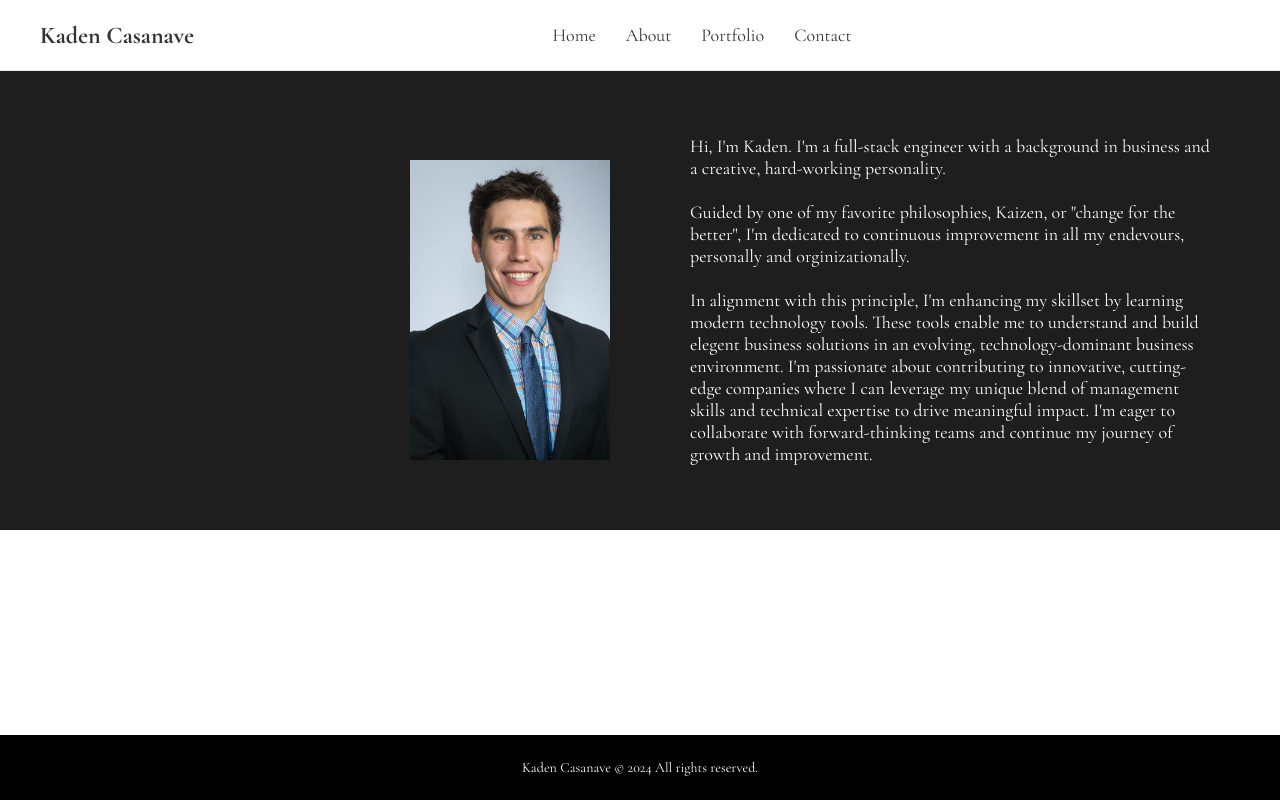
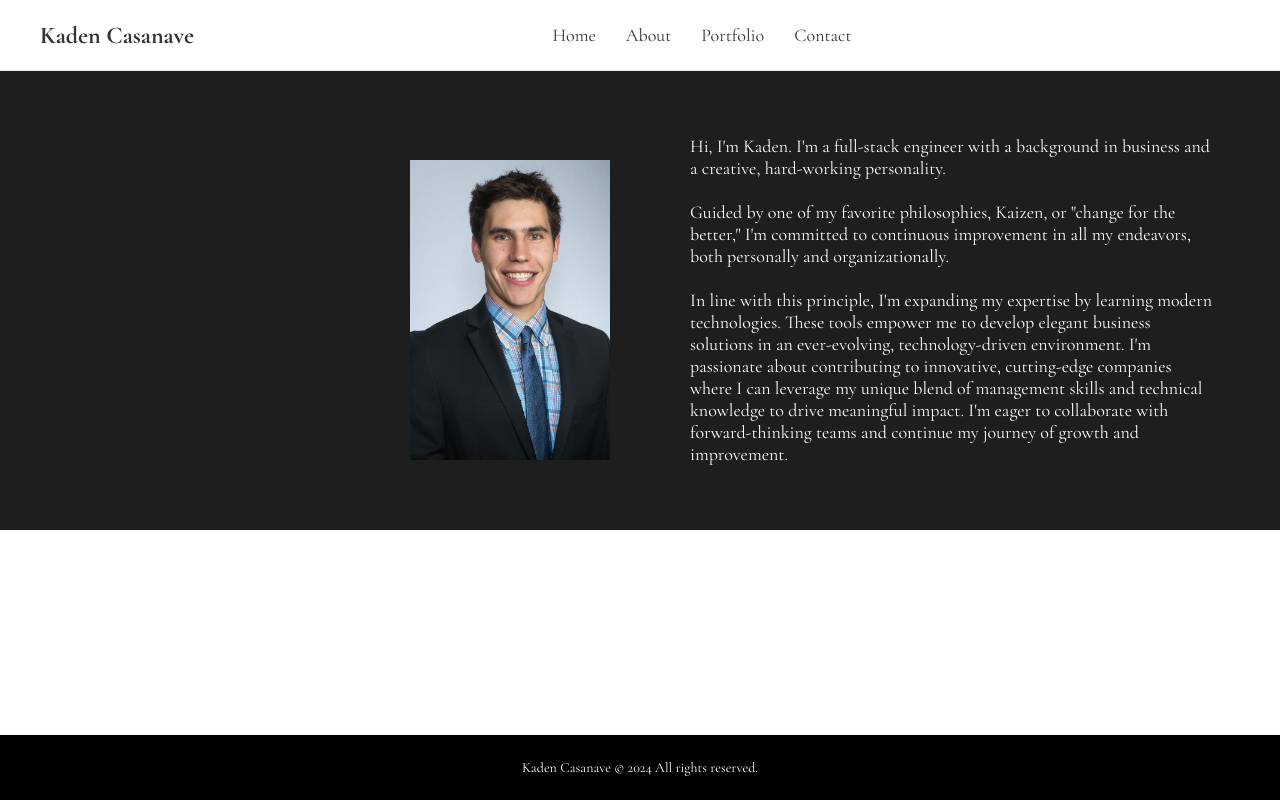
Before and after one commit to kadencas/site, a React (Create React App) app: page /about in a window 1280 px wide. Built offline with nearby package versions, Linux system fonts and the light colour scheme.

Commit message:
spelling

```diff
--- a/src/components/about/About.tsx
+++ b/src/components/about/About.tsx
@@ -7,12 +7,12 @@ export default function About() {
         <div className="about-section flex">
             <div className="about-content">
                 <img src="/photos/headshot.jpg" alt="Kaden Headshot" className="about-image" />
-                <p>Hi, I'm Kaden. I'm a full-stack engineer with a background in business and a creative, hard-working personality. <br/><br/>
-                    Guided by one of my favorite philosophies, Kaizen, or "change for the better", I'm dedicated to continuous improvement in all my endevours, personally and orginizationally.<br/><br/>
+                <p>
+                Hi, I'm Kaden. I'm a full-stack engineer with a background in business and a creative, hard-working personality.<br/><br/>
 
-In alignment with this principle, I'm enhancing my skillset by learning modern technology tools. These tools enable me to understand and build elegent business solutions in an evolving, technology-dominant business environment.
+Guided by one of my favorite philosophies, Kaizen, or "change for the better," I'm committed to continuous improvement in all my endeavors, both personally and organizationally.<br/><br/>
 
-I'm passionate about contributing to innovative, cutting-edge companies where I can leverage my unique blend of management skills and technical expertise to drive meaningful impact. I'm eager to collaborate with forward-thinking teams and continue my journey of growth and improvement.
+In line with this principle, I'm expanding my expertise by learning modern technologies. These tools empower me to develop elegant business solutions in an ever-evolving, technology-driven environment. I'm passionate about contributing to innovative, cutting-edge companies where I can leverage my unique blend of management skills and technical knowledge to drive meaningful impact. I'm eager to collaborate with forward-thinking teams and continue my journey of growth and improvement.
                 </p>
             </div>
         </div>
```
